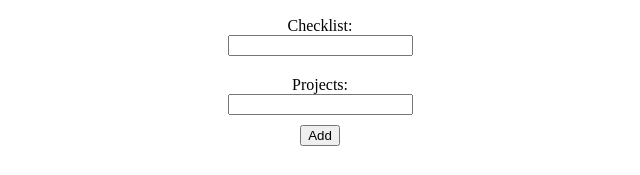
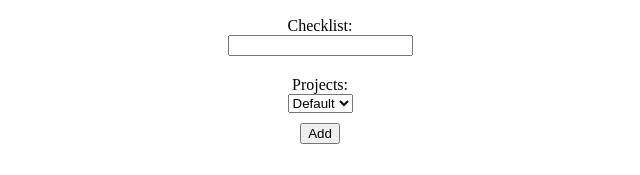
Before and after one commit to Ashah15/JS-to-do-list, a website built with webpack: page dist/index.html in a window 1280 px wide. Shown: the part 566-741 px from the top of the page, without its empty margins (320-960 px from the left). Built offline with nearby package versions, Linux system fonts and the light colour scheme.

Commit message:
add default project values to the form

```diff
--- a/src/index.js
+++ b/src/index.js
@@ -1,7 +1,10 @@
 import './styles.css';
+
+let projects = [];
 class TodoProject {
   constructor(name = 'Default') {
     this.name = name;
+    projects.push(name);
   }
 }
 class TodoItem {
@@ -11,7 +14,7 @@ class TodoItem {
     priority = '5',
     notes = '',
     checklist = '',
-    project = new TodoProject()) {
+    project = projects[0]) {
     this.title = title;
     this.description = description;
     this.dueDate = dueDate;
@@ -29,4 +32,11 @@ class TodoItem {
 //   // e.
 // })
 let itemOne = new TodoItem('My work', 'na', new Date('2020-10-25T21:00'), '1', 'na', 'na');
-console.log(itemOne)
+console.log(itemOne);
+
+window.onload = () => {
+  const defaultProject = new TodoProject();
+  let formProject = document.forms.todoForm.project;
+  formProject.innerHTML = `<option value=${projects[0]}>${projects[0]}</option>`;
+  console.log(formProject)
+}
--- a/src/styles.css
+++ b/src/styles.css
@@ -1,11 +1,11 @@
-#todo-form,
-#todo-form label {
+#todoForm,
+#todoForm label {
   display: flex;
   flex-direction: column;
   align-items: center;
   justify-content: space-evenly;
 }
 
-#todo-form label {
+#todoForm label {
   padding: 10px 0;
 }
```
Also changed, not shown: dist/index.html, dist/main.js.
